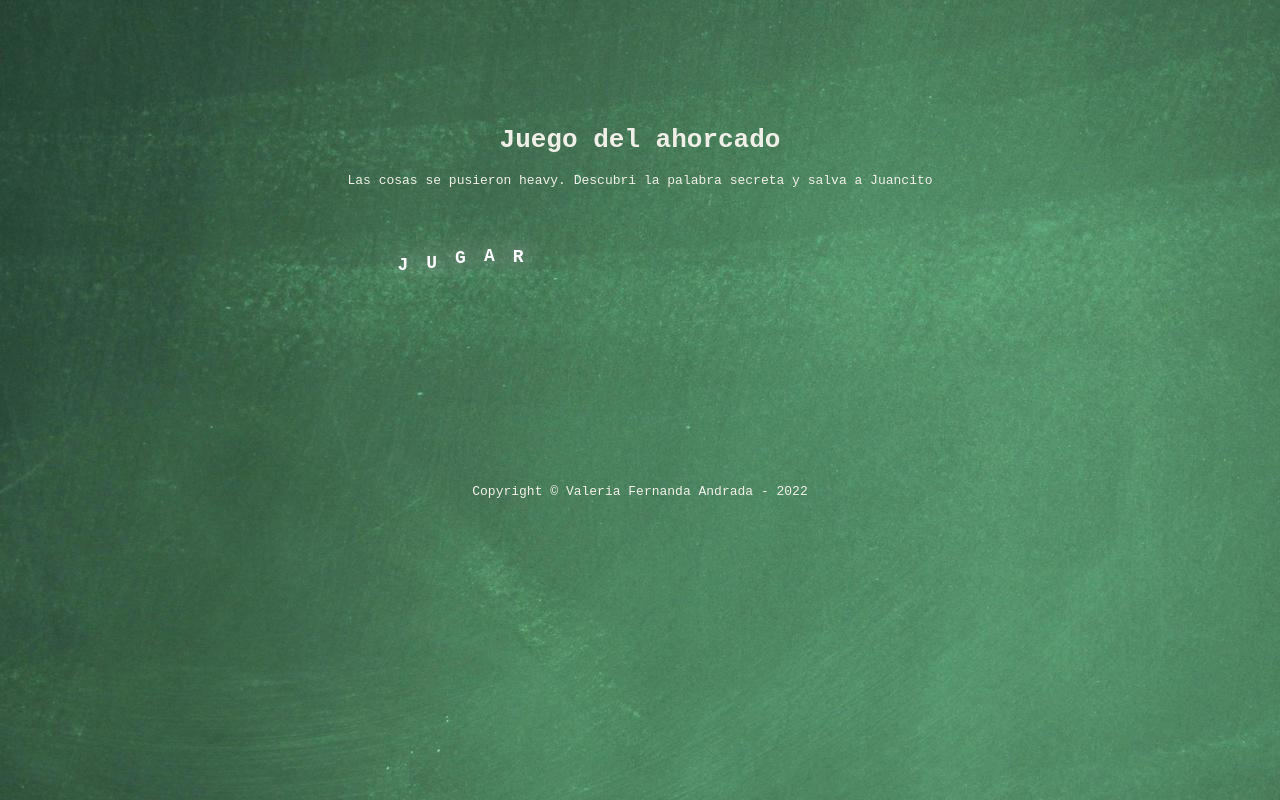
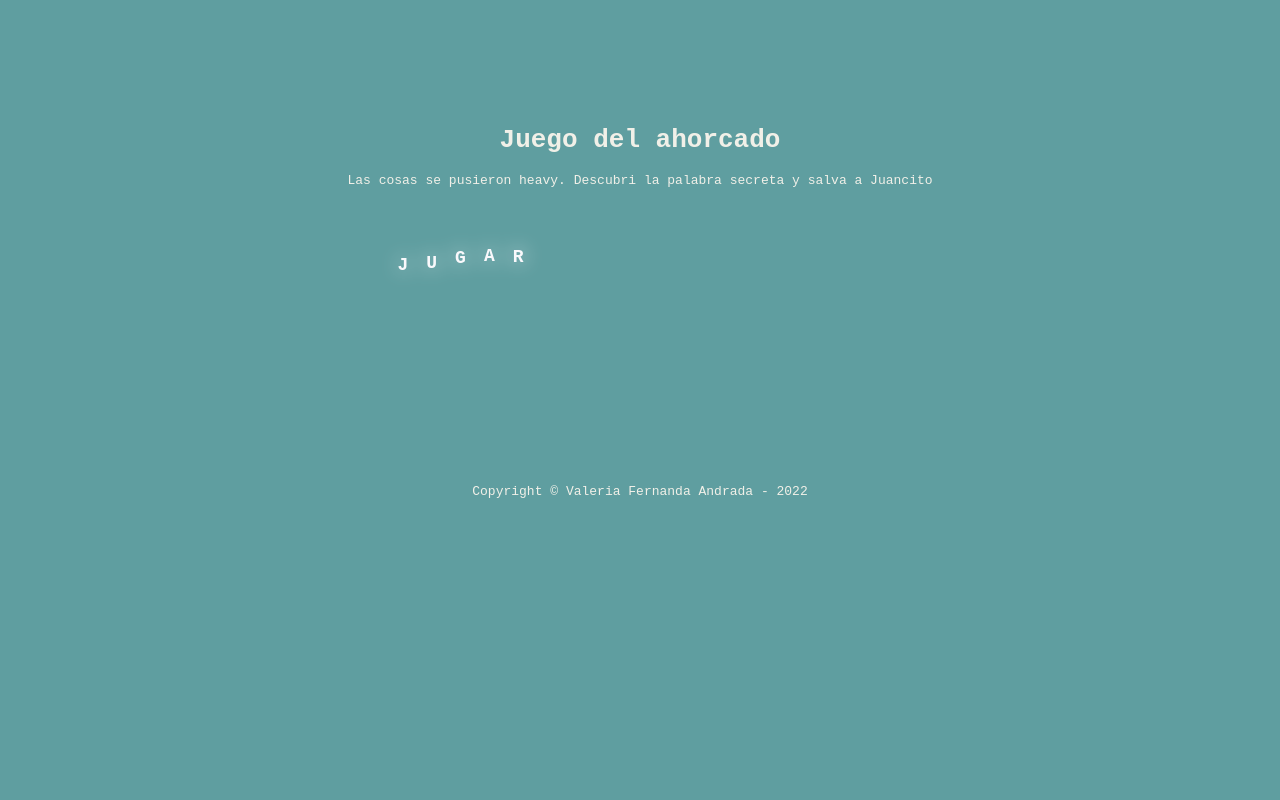
Before and after one commit to andrada-valeria/alura-juego-ahorcado, a plain HTML site: page index.html in a window 1280 px wide. Drawn offline with Linux system fonts and the light colour scheme.

Commit message:
background color

```diff
--- a/css/style.css
+++ b/css/style.css
@@ -1,6 +1,7 @@
 
 body,#box-juego{
-    background: url("../img/pizarra.jpg") no-repeat;
+    /*background: url("../img/pizarra.jpg") no-repeat;*/
+    background-color: cadetblue;
     justify-content: center;
 }
 /*
```
